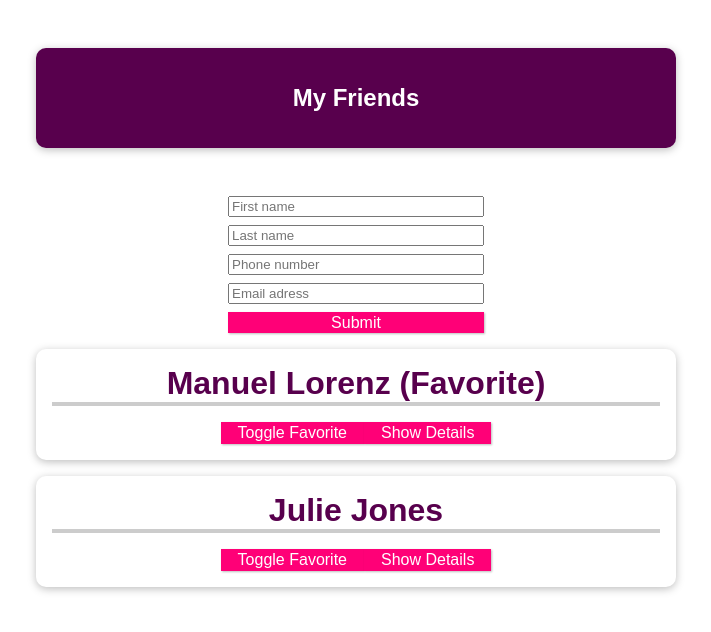
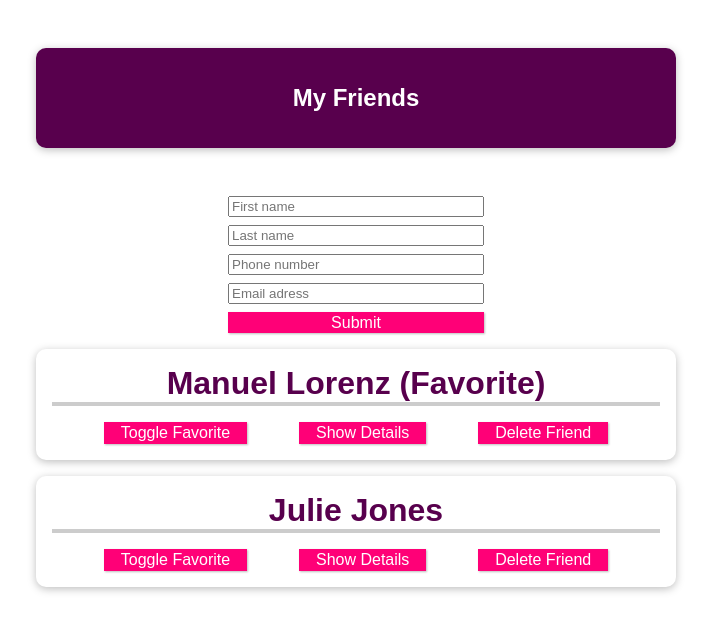
Before and after one commit to leonardpaulus/vue-first-app, a Vue app: page / in a window 1280 px wide. Shown: the top 632 px of the page, without its empty margins (284-995 px from the left). Built offline with nearby package versions, Linux system fonts and the light colour scheme.

Commit message:
✨ Add delete function

```diff
--- a/src/App.vue
+++ b/src/App.vue
@@ -12,6 +12,7 @@
         :email-adress="friend.email"
         :is-favorite="friend.isFavorite"
         @toggle-favorite="toggleFavoriteStatus"
+        @delete-friend="deleteFriend"
       ></friend-contact>
     </ul>
   </section>
@@ -49,6 +50,9 @@ export default {
     },
     addFriendToFriends(friend) {
       this.friends.push(friend);
+    },
+    deleteFriend(friendId) {
+      this.friends = this.friends.filter((friend) => friend.id !== friendId);
     },
   },
 };
@@ -119,4 +123,8 @@ header {
   border-color: #ec3169;
   box-shadow: 1px 1px 4px rgba(0, 0, 0, 0.26);
 }
+.buttons {
+  display: flex;
+  justify-content: space-evenly;
+}
 </style>
--- a/src/components/FriendContact.vue
+++ b/src/components/FriendContact.vue
@@ -1,10 +1,13 @@
 <template>
   <li>
     <h2>{{ name }} {{ isFavorite ? "(Favorite)" : "" }}</h2>
-    <button @click="toggleFavorite">Toggle Favorite</button>
-    <button @click="toggleDetails">
-      {{ detailsAreVisible ? "Hide" : "Show" }} Details
-    </button>
+    <div class="buttons">
+      <button @click="toggleFavorite">Toggle Favorite</button>
+      <button @click="toggleDetails">
+        {{ detailsAreVisible ? "Hide" : "Show" }} Details
+      </button>
+      <button @click="deleteFriend">Delete Friend</button>
+    </div>
     <ul v-if="detailsAreVisible">
       <li><strong>Phone:</strong>{{ phoneNumber }}</li>
       <li><strong>E-Mail:</strong>{{ emailAdress }}</li>
@@ -36,7 +39,7 @@ export default {
       required: true,
     },
   },
-  emits: ["toggle-favorite"],
+  emits: ["toggle-favorite", "delete-friend"],
   data() {
     return {
       detailsAreVisible: false,
@@ -49,6 +52,9 @@ export default {
     toggleFavorite() {
       this.$emit("toggle-favorite", this.id);
     },
+    deleteFriend() {
+      this.$emit("delete-friend", this.id);
+    },
   },
 };
 </script>
```
